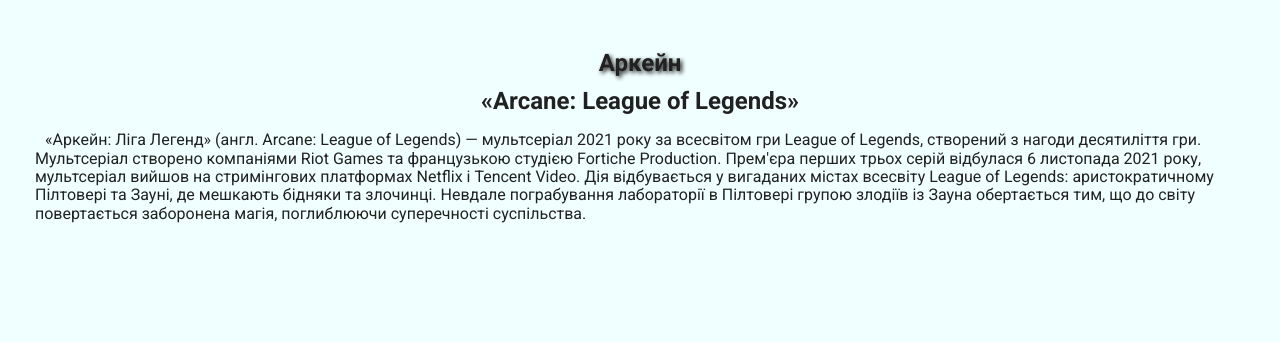
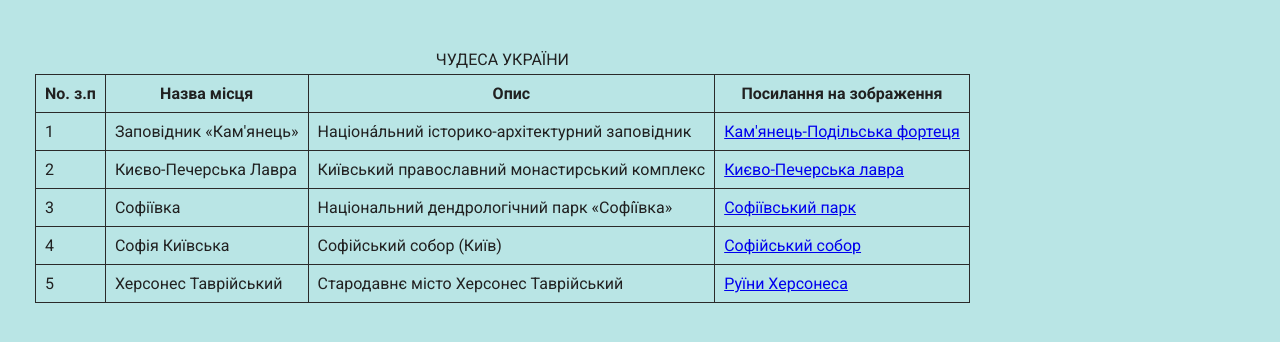
Before and after one commit to AJIEXANDR/Veronika-html-1, a plain HTML site: page index.html in a window 1280 px wide. Drawn offline with nearby package versions, Linux system fonts and the light colour scheme.

Commit message:
almost done

```diff
--- a/css/style.css
+++ b/css/style.css
@@ -1,6 +1,6 @@
 body {
   font-family: "Roboto", sans-serif;
-  background-color: azure;
+  background-color: rgb(185, 229, 229);
   color: #212121;
 }
 
@@ -18,15 +18,16 @@
   padding-right: 35px;
 }
 
-.favorite-title {
-  text-align: center;
+table {
+  border-collapse: collapse;
 }
 
-.about h1 {
-  text-shadow: 2px 2px 4px #212121;
-  margin-bottom: 10px;
+caption {
+  margin-bottom: 5px;
 }
 
-.about-text {
-  text-indent: 10px;
+table th,
+table td {
+  padding: 9px;
+  border: 1px solid #2a2a2a;
 }
--- a/index.html
+++ b/index.html
@@ -11,24 +11,91 @@
       rel="stylesheet"
     />
     <link rel="stylesheet" href="./css/style.css" />
-    <title>Улюблений фільм - Ткаченко Вероніка 8Д</title>
+    <title>Таблиця - Ткаченко Вероніка 8Д</title>
   </head>
   <body>
     <article class="about">
-      <h1 class="favorite-title">Аркейн</h1>
-      <h2 class="favorite-title">«Arcane: League of Legends»</h2>
-      <p class="about-text">
-        «Аркейн: Ліга Легенд» (англ. Arcane: League of Legends) — мультсеріал
-        2021 року за всесвітом гри League of Legends, створений з нагоди
-        десятиліття гри. Мультсеріал створено компаніями Riot Games та
-        французькою студією Fortiche Production. Прем'єра перших трьох серій
-        відбулася 6 листопада 2021 року, мультсеріал вийшов на стримінгових
-        платформах Netflix і Tencent Video. Дія відбувається у вигаданих містах
-        всесвіту League of Legends: аристократичному Пілтовері та Зауні, де
-        мешкають бідняки та злочинці. Невдале пограбування лабораторії в
-        Пілтовері групою злодіїв із Зауна обертається тим, що до світу
-        повертається заборонена магія, поглиблюючи суперечності суспільства.
-      </p>
+      <table class="my-table">
+        <caption>
+          ЧУДЕСА УКРАЇНИ
+        </caption>
+        <thead>
+          <tr>
+            <th>No. з.п</th>
+            <th>Назва місця</th>
+            <th>Опис</th>
+            <th>Посилання на зображення</th>
+          </tr>
+        </thead>
+
+        <tbody>
+          <tr>
+            <td>1</td>
+            <td>Заповідник «Кам'янець»</td>
+            <td>Націона́льний історико-архітектурний заповідник</td>
+            <td>
+              <a
+                href="https://upload.wikimedia.org/wikipedia/commons/3/30/Kamianets-Podilskyi_%28Klymenko%29.jpg"
+                target="_blank"
+                rel="noreferrer noopener"
+                >Кам'янець-Подільська фортеця</a
+              >
+            </td>
+          </tr>
+          <tr>
+            <td>2</td>
+            <td>Києво-Печерська Лавра</td>
+            <td>Київський православний монастирський комплекс</td>
+            <td>
+              <a
+                href="https://upload.wikimedia.org/wikipedia/commons/thumb/f/fb/%D0%9B%D0%B0%D0%B2%D1%80%D0%B0.jpg/1200px-%D0%9B%D0%B0%D0%B2%D1%80%D0%B0.jpg"
+                target="_blank"
+                rel="noreferrer noopener"
+                >Києво-Печерська лавра</a
+              >
+            </td>
+          </tr>
+          <tr>
+            <td>3</td>
+            <td>Софіївка</td>
+            <td>Національний дендрологічний парк «Софі́ївка»</td>
+            <td>
+              <a
+                href="https://upload.wikimedia.org/wikipedia/commons/thumb/4/44/Yman_116.jpg/450px-Yman_116.jpg"
+                target="_blank"
+                rel="noreferrer noopener"
+                >Софіївський парк</a
+              >
+            </td>
+          </tr>
+          <tr>
+            <td>4</td>
+            <td>Софія Київська</td>
+            <td>Софійський собор (Київ)</td>
+            <td>
+              <a
+                href="https://upload.wikimedia.org/wikipedia/commons/thumb/6/61/80-391-0151_Kyiv_St.Sophia%27s_Cathedral_RB_18_2_%28cropped%29.jpg/1920px-80-391-0151_Kyiv_St.Sophia%27s_Cathedral_RB_18_2_%28cropped%29.jpg"
+                target="_blank"
+                rel="noreferrer noopener"
+                >Софійський собор</a
+              >
+            </td>
+          </tr>
+          <tr>
+            <td>5</td>
+            <td>Херсонес Таврійський</td>
+            <td>Стародавнє місто Херсонес Таврійський</td>
+            <td>
+              <a
+                href="https://upload.wikimedia.org/wikipedia/commons/thumb/9/96/Chersonesos_columns.jpg/2560px-Chersonesos_columns.jpg"
+                target="_blank"
+                rel="noreferrer noopener"
+                >Руїни Херсонеса</a
+              >
+            </td>
+          </tr>
+        </tbody>
+      </table>
     </article>
   </body>
 </html>
```
